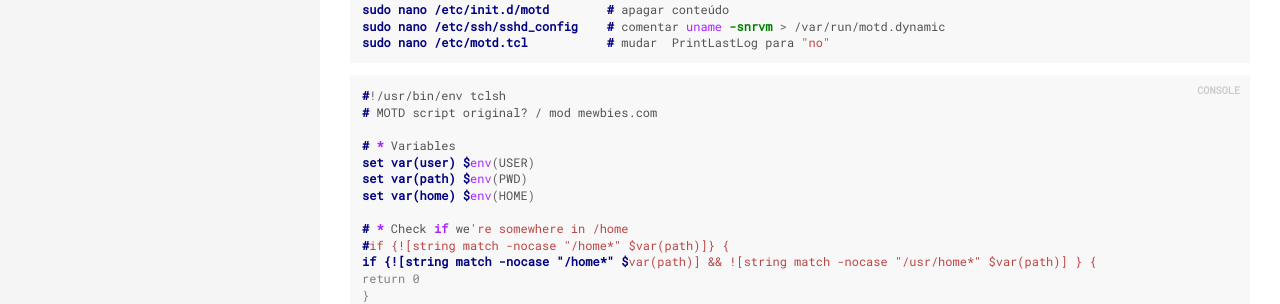
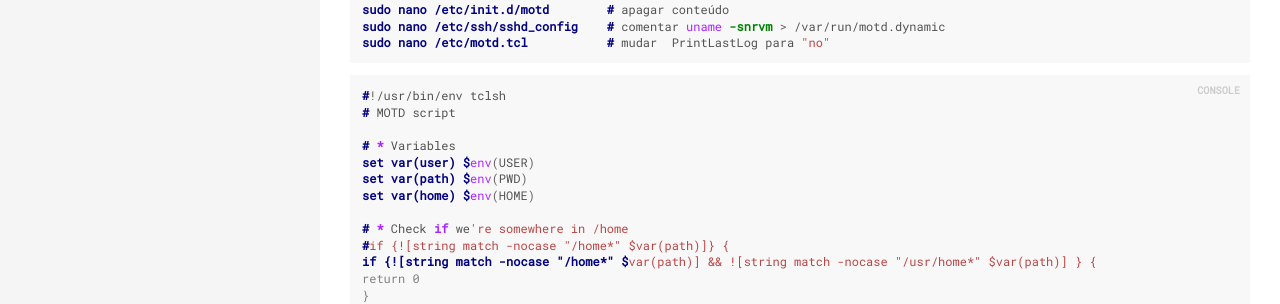
Before and after one commit to nunogand/old_site, a Jekyll site: the page built from _posts/2018-06-18-MOTD.md, in a window 1280 px wide. Shown: the part 752-1056 px from the top of the page. Built offline with Jekyll 4.4.1, drawn with Linux system fonts in a browser that asks for light colours; nearby versions of some CDN libraries.

Commit message:
Update 2018-06-18-MOTD.md

```diff
--- a/_posts/2018-06-18-MOTD.md
+++ b/_posts/2018-06-18-MOTD.md
@@ -20,7 +20,7 @@ sudo nano /etc/motd.tcl           # mudar  PrintLastLog para "no"
 
 {% highlight console %}
 #!/usr/bin/env tclsh
-# MOTD script original? / mod mewbies.com
+# MOTD script
 
 # * Variables
 set var(user) $env(USER)
```
